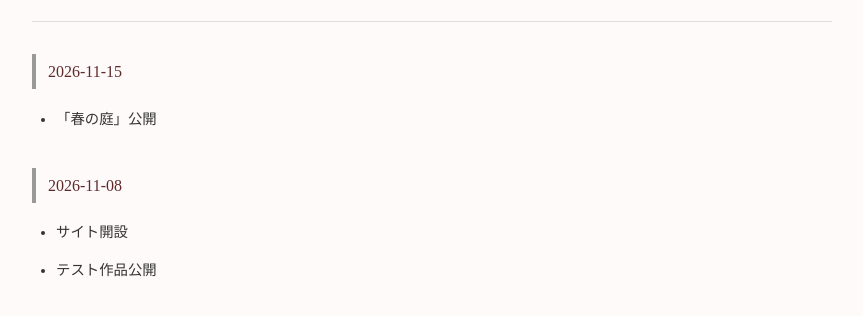
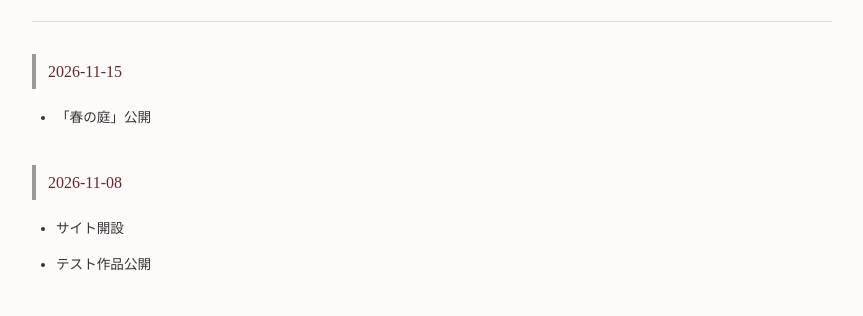
Before and after one commit to fjst160/lemon160, a Jekyll site: the page built from history.md, in a window 1280 px wide. Shown: the part 381-697 px from the top of the page, without its empty margins (208-1071 px from the left). Built offline with Jekyll 4.4.1, drawn with Linux system fonts in a browser that asks for light colours.

Commit message:
Update style.css

```diff
--- a/assets/style.css
+++ b/assets/style.css
@@ -232,7 +232,7 @@ a:hover{
 ======================================== */
 
 .history-content{
-    font-size: 0.9rem;
+    font-size: 0.85rem;
 }
 
 .history-content h2{
@@ -241,7 +241,7 @@ a:hover{
 
 .history-content p,
 .history-content li{
-    font-size: 0.9rem;
+    font-size: 0.85rem;
 }
 
 
```
